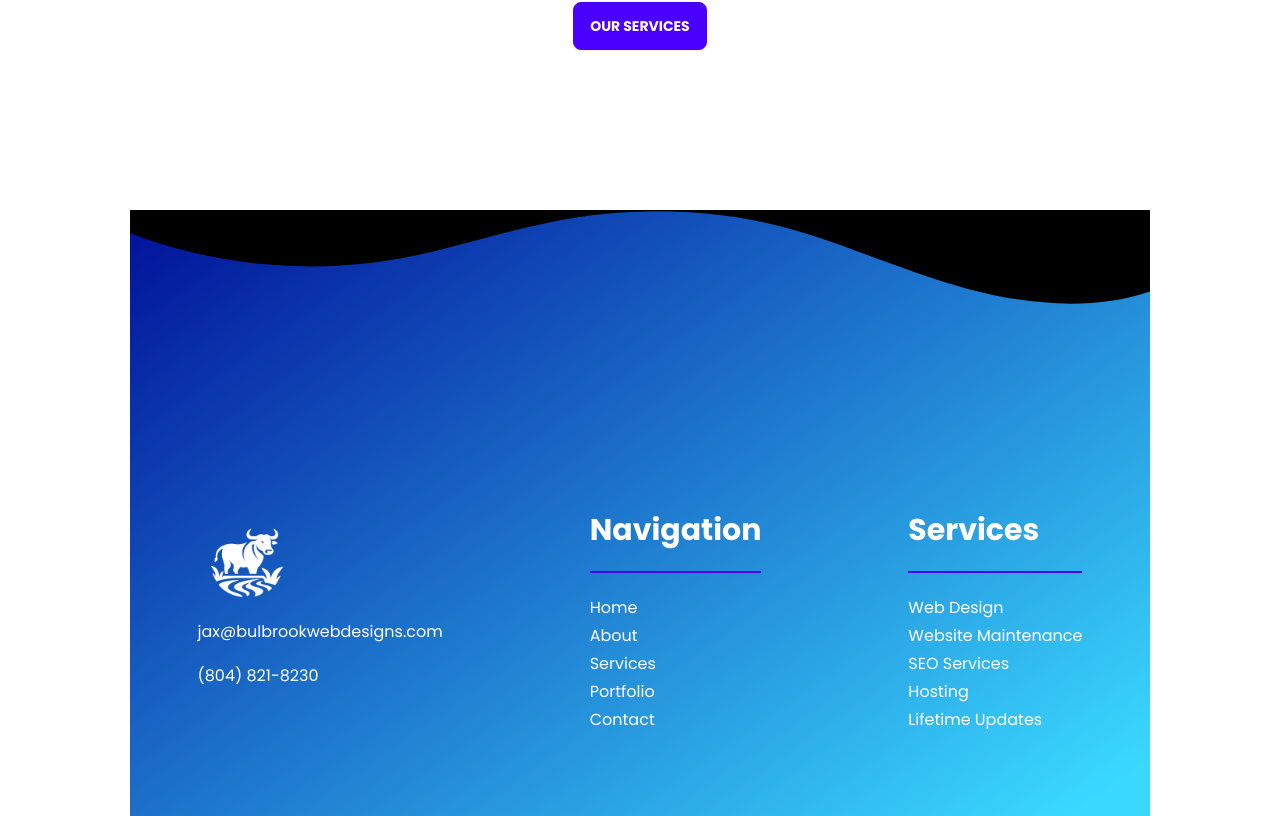
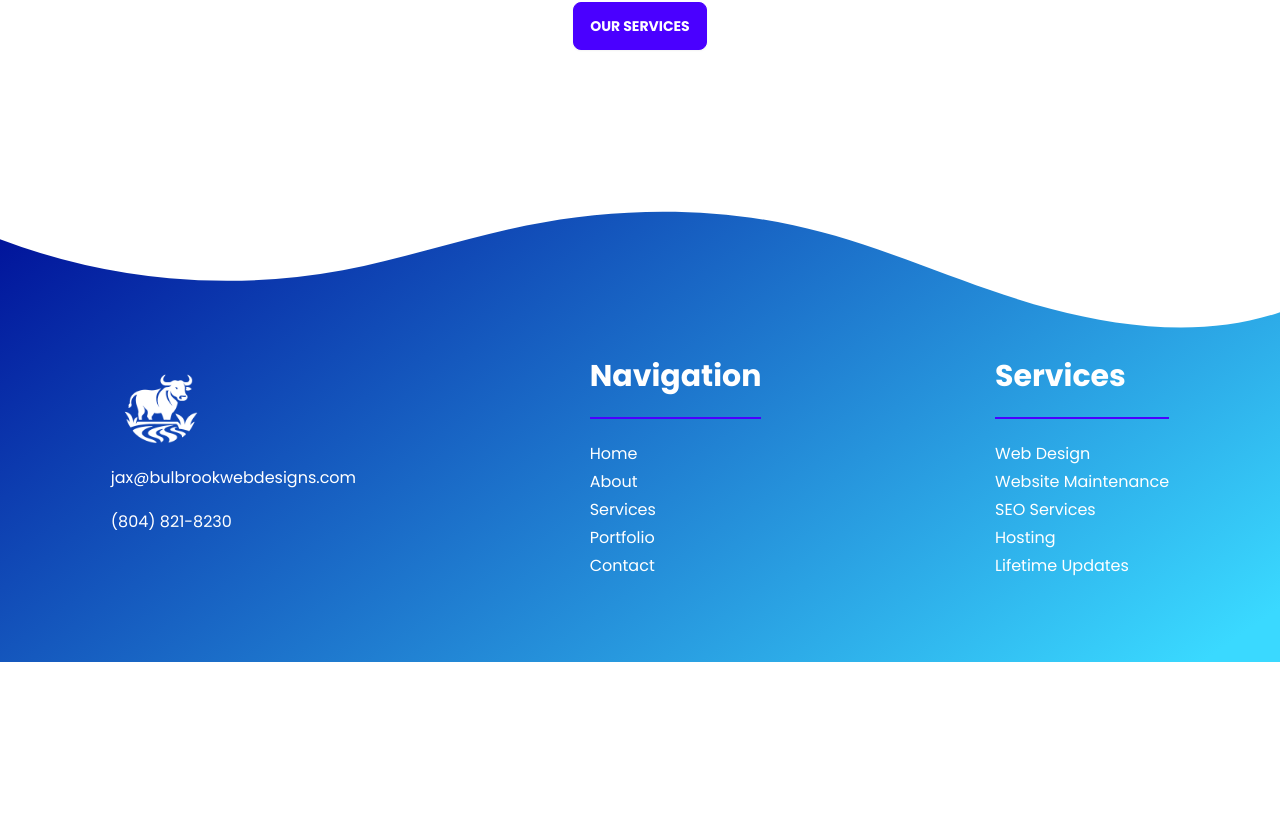
Before and after one commit to Jax-Hax/portfolio, a SvelteKit app: page /about in a window 1280 px wide. Shown: the part 1946-2762 px from the top of the page. After the commit the page ends 2608 px from the top, so only its background shows below. Built offline with nearby package versions, Linux system fonts and the light colour scheme.

Commit message:
added footer to all places

```diff
--- a/src/routes/BottomBar.svelte
+++ b/src/routes/BottomBar.svelte
@@ -2,21 +2,13 @@
 	import Picture from '$lib/components/small/Picture.svelte';
 </script>
 
-<div style="background: linear-gradient(145deg,#001099 0,#3ad9ff 96%)">
+<div style="background: linear-gradient(145deg,#001099 0,#3ad9ff 96%)" class="mt-40">
 	<div class="w-full">
-		<svg
-			data-name="Layer 1"
-			xmlns="http://www.w3.org/2000/svg"
-			viewBox="0 0 1200 120"
-			preserveAspectRatio="none"
-		>
-			<path
-				d="M321.39,56.44c58-10.79,114.16-30.13,172-41.86,82.39-16.72,168.19-17.73,250.45-.39C823.78,31,906.67,72,985.66,92.83c70.05,18.48,146.53,26.09,214.34,3V0H0V27.35A600.21,600.21,0,0,0,321.39,56.44Z"
-				class="shape-fill"
-			></path>
+		<svg data-name="Layer 1" xmlns="http://www.w3.org/2000/svg" viewBox="0 0 1200 120" preserveAspectRatio="none">
+			<path d="M321.39,56.44c58-10.79,114.16-30.13,172-41.86,82.39-16.72,168.19-17.73,250.45-.39C823.78,31,906.67,72,985.66,92.83c70.05,18.48,146.53,26.09,214.34,3V0H0V27.35A600.21,600.21,0,0,0,321.39,56.44Z" class="fill-base-100"></path>
 		</svg>
 	</div>
-	<footer class="flex flex-col md:flex-row justify-around gap-3 pb-20 pt-10 text-white mt-40">
+	<footer class="flex flex-col md:flex-row justify-around gap-3 pb-20 pt-5 text-white">
 		<div class="flex flex-col gap-2">
 			<a href="/">
 				<span class="sr-only">Bulbrook Web Designs</span>
--- a/src/routes/about/+page.svelte
+++ b/src/routes/about/+page.svelte
@@ -26,7 +26,5 @@
 	<div class="m-auto">
 		<a href="/services" class="btn btn-primary text-white uppercase">Our Services</a>
 	</div>
-	<div>
-		<BottomBar />
-	</div>
 </div>
+<BottomBar />
--- a/src/routes/contact/+page.svelte
+++ b/src/routes/contact/+page.svelte
@@ -23,7 +23,5 @@
 			<ContactForm />
 		</div>
 	</div>
-	<div>
-		<BottomBar />
-	</div>
 </div>
+<BottomBar />
--- a/src/routes/portfolio/+page.svelte
+++ b/src/routes/portfolio/+page.svelte
@@ -31,7 +31,5 @@
     <div>
         <StockShare />
     </div>
-	<div>
-		<BottomBar />
-	</div>
 </div>
+<BottomBar />
--- a/src/routes/services/+page.svelte
+++ b/src/routes/services/+page.svelte
@@ -27,7 +27,5 @@
 	<div>
 		<LifetimeUpdates />
 	</div>
-	<div>
-		<BottomBar />
-	</div>
 </div>
+<BottomBar />
```
